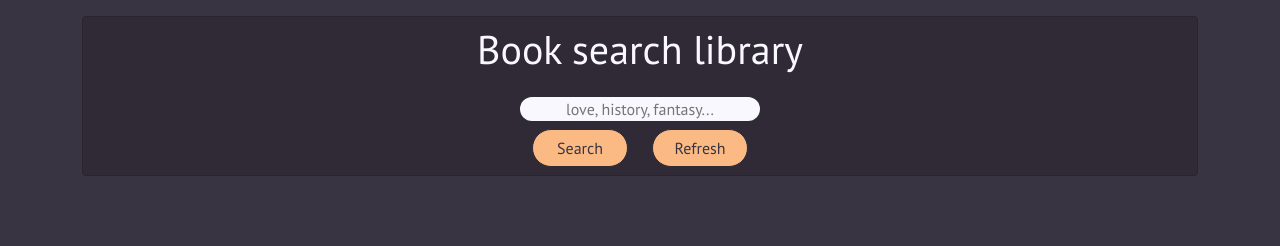
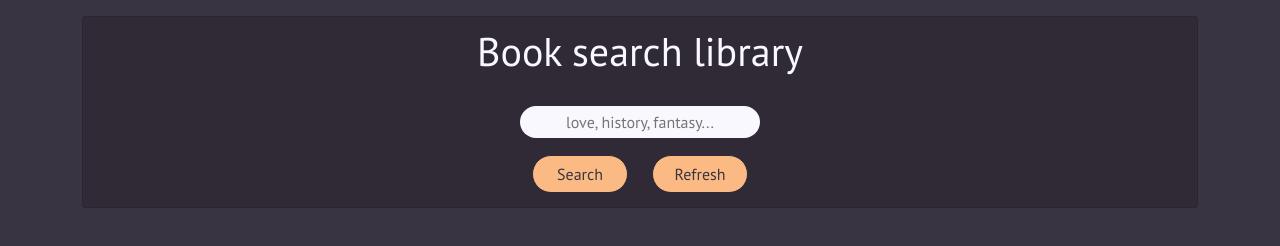
Before and after one commit to lijo-belardi/books-search-project, a website built with webpack: page src/template.html in a window 1280 px wide. Built offline with nearby package versions, Linux system fonts and the light colour scheme; no server answers.

Commit message:
Defined welcome's section (md).

```diff
--- a/src/styles/mediaqueries/medium.scss
+++ b/src/styles/mediaqueries/medium.scss
@@ -1,2 +1,15 @@
 // Medium devices (tablets, 768px and up)
-@media (min-width: 768px) {  }
+@media (min-width: 768px) {
+    /* Welcome's section */
+    .welcome {
+        .card {
+            min-height: 12rem;
+        }
+        .form {
+            min-height: 6rem;
+            &-input {
+                min-height: 2rem;
+            }
+        }
+    }
+ }
```
